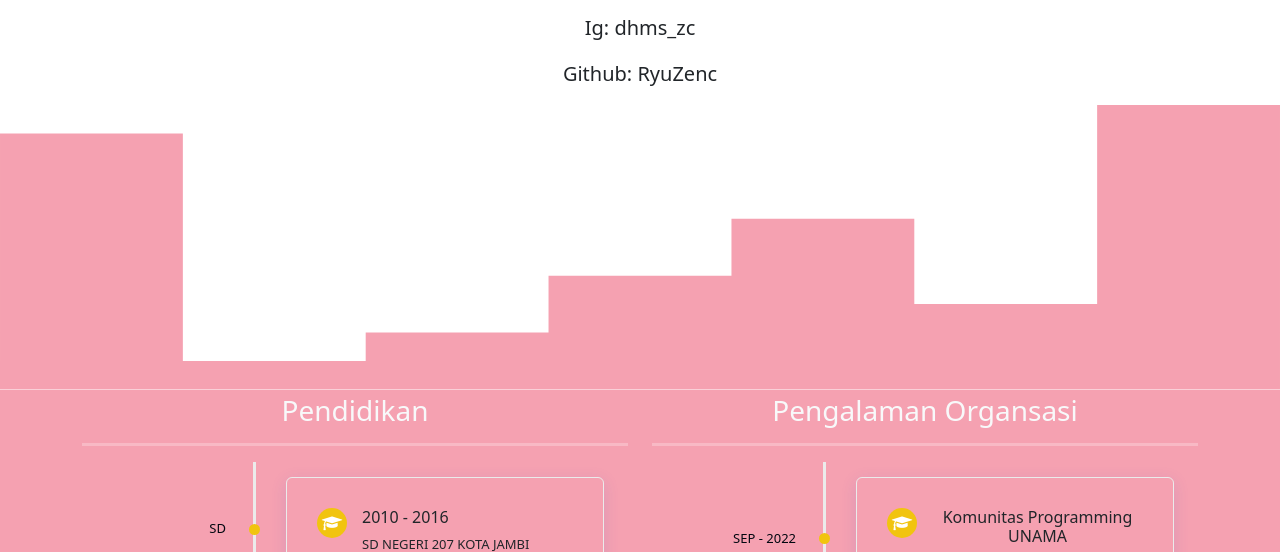
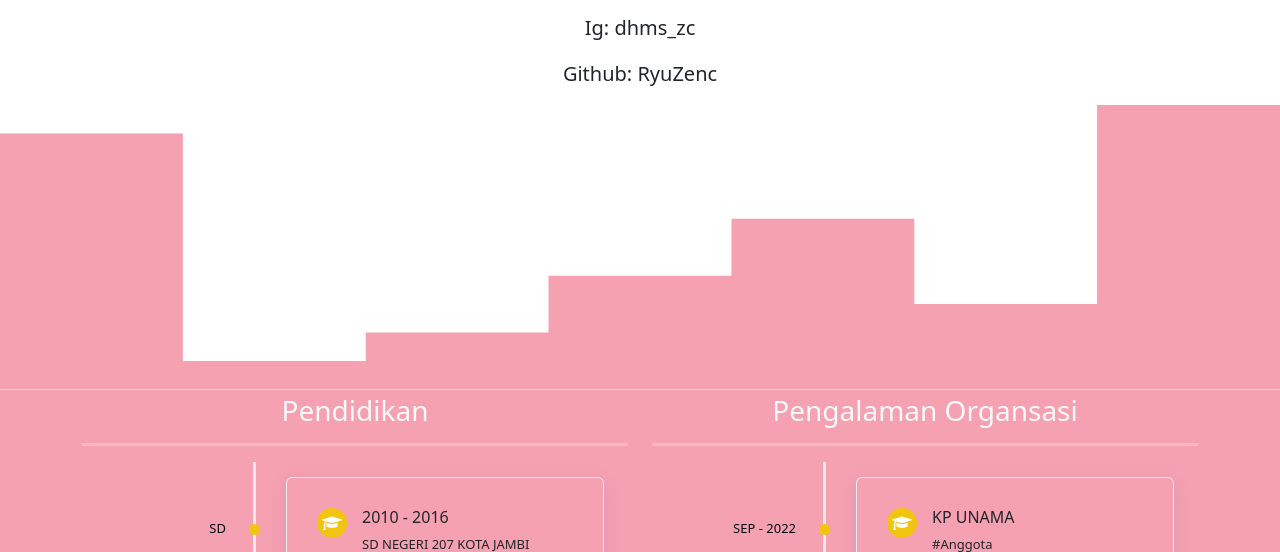
Before and after one commit to RyuZenc/RyuZenc.github.io, a plain HTML site: page index.html in a window 1280 px wide. Shown: the part 396-948 px from the top of the page. Drawn offline with nearby package versions, Linux system fonts and the light colour scheme.

Commit message:
Update index.html

```diff
--- a/index.html
+++ b/index.html
@@ -218,7 +218,7 @@
                                 <div class="timeline-icon"><i class="fa  fa-graduation-cap" aria-hidden="true"></i>
                                 </div>
                                 <div class="timeline-text">
-                                  <h6>Komunitas Programming UNAMA</h6>
+                                  <h6>KP UNAMA</h6>
                                   <p class="text-start">#Anggota</p>
                                 </div>
                               </div>
```
